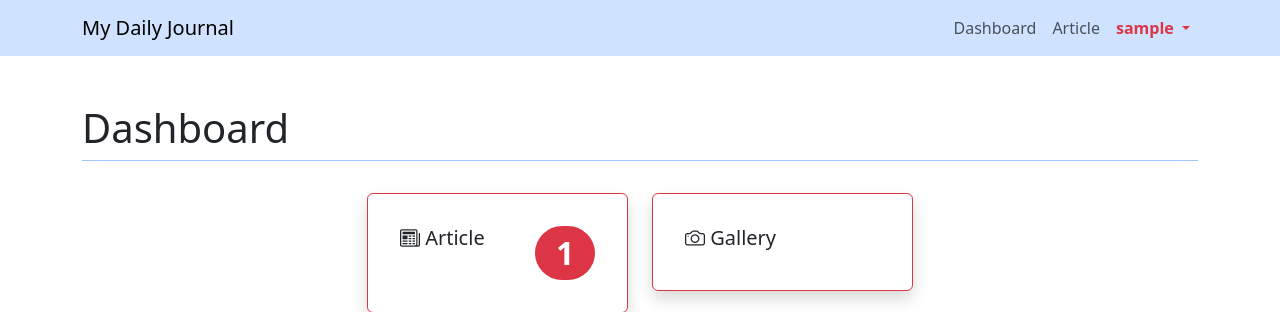
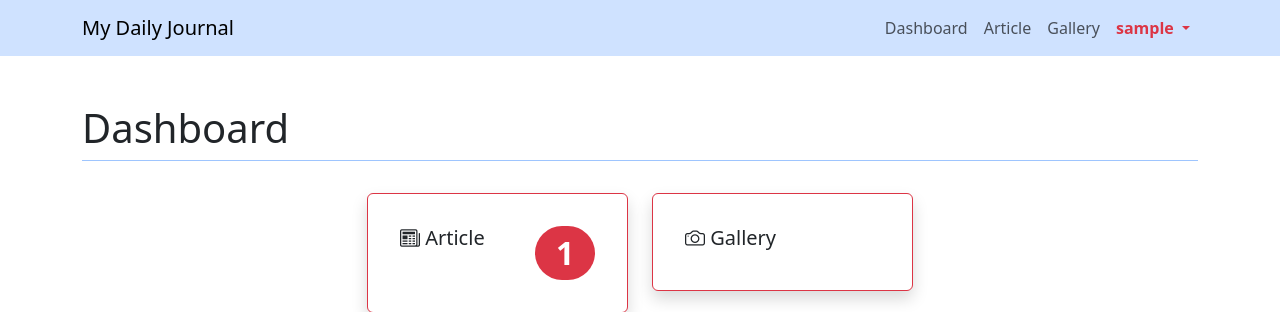
Before and after one commit to ABIDAH56/WebDailyJournal, a PHP site: page /admin.php in a window 1280 px wide. Shown: the top 312 px of the page. Run offline with PHP 8.4, Linux system fonts and the light colour scheme; the visitor is signed in with stand-in values (Sample User, id 1); tables that the repository leaves empty or names only in its code hold one stand-in row (values such as "Sample post").

Commit message:
Update admin.php

```diff
--- a/admin.php
+++ b/admin.php
@@ -57,11 +57,15 @@ if (!isset($_SESSION['username'])) {
             <li class="nav-item">
                 <a class="nav-link" href="admin.php?page=article">Article</a>
             </li>
+            <li class="nav-item">
+                <a class="nav-link" href="admin.php?page=gallery">Gallery</a>
+            </li>
             <li class="nav-item dropdown">
                 <a class="nav-link dropdown-toggle text-danger fw-bold" href="#" role="button" data-bs-toggle="dropdown" aria-expanded="false">
                     <?= $_SESSION['username']?>
                 </a>
                 <ul class="dropdown-menu">
+                    <li><a class="dropdown-item" href="admin.php?page=profile">Profil <?= $_SESSION['username']?></a></li>
                     <li><a class="dropdown-item" href="logout.php">Logout</a></li>
                 </ul>
             </li>
```
